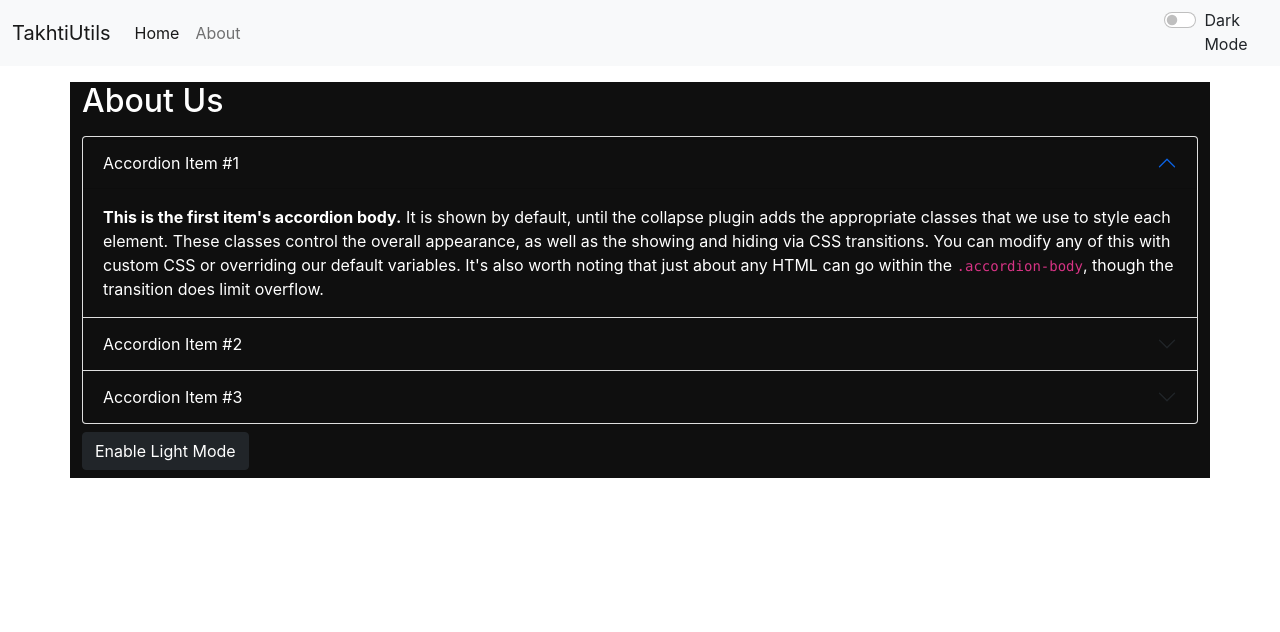
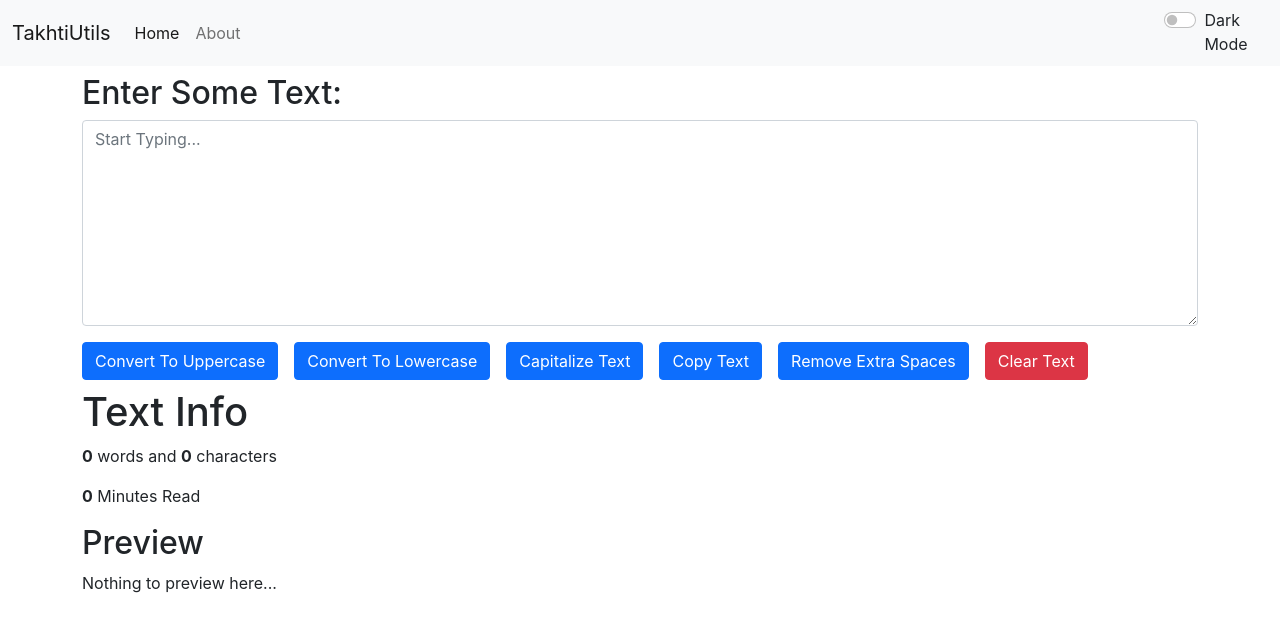
Before and after one commit to SaabK/TakhtiUtils, a React (Create React App) app: page / in a window 1280 px wide. Shown: the top 632 px of the page. Built offline with nearby package versions, Linux system fonts and the light colour scheme.

Commit message:
Working Navbar + React Router

```diff
--- a/src/App.js
+++ b/src/App.js
@@ -5,11 +5,11 @@ import About from './components/About';
 import Navbar from './components/Navbar';
 import {
   BrowserRouter as Router,
+  Route,
   Switch,
-  Route,
   Link
 } from "react-router-dom"
-// import TextForm from './components/TextForm';
+import TextForm from './components/TextForm';
 
 
 function App() {
@@ -44,14 +44,19 @@ function App() {
   }
 
   return (
-    <>
-    <Navbar title="TakhtiUtils" mode={mode} toggleMode={toggleMode}/>
-    <Alert alert={alert}/>
-    {/* <div className="container my-4">
-      <TextForm mode={mode} showAlert={showAlert} heading="Enter Some Text:"/>
-    </div> */}
-    <About/>
-    </>
+    <Router>
+      <Navbar title="TakhtiUtils" mode={mode} toggleMode={toggleMode}/>
+      <Alert alert={alert}/>
+      <Switch>
+        <Route exact path="/About">
+          <About/>
+        </Route>
+        <Route exact path="/" >
+          <TextForm mode={mode} showAlert={showAlert} heading="Enter Some Text:"/>
+        </Route>
+      </Switch>
+      {/* <TextForm mode={mode} showAlert={showAlert} heading="Enter Some Text:"/> */}
+    </Router>
   );
 }
 
--- a/src/components/About.js
+++ b/src/components/About.js
@@ -10,28 +10,28 @@ export default function About() {
     // With States
 
     const [darkMode, setDarkMode] = useState({
-        backgroundColor : '#0f0f0f',
-        color : 'white',
+        backgroundColor : 'white',
+        color : 'black',
         // borderRadius : '2%'
     })
 
     const [changeText, setChangeText] = useState("Enable Light Mode")
 
     const toggleDarkMode = () => {
-        if(darkMode.color === 'white') {
+        if(darkMode.color === 'black') {
 
             setDarkMode({
-                color: 'black',
-                backgroundColor: 'white'
+                color: 'white',
+                backgroundColor: '#0f0f0f'
             })
-            setChangeText("Enable Dark Mode")
+            setChangeText("Enable Light Mode")
         }
         else{
             setDarkMode({
-                backgroundColor : '#0f0f0f',
-                color : 'white'
+                backgroundColor : 'white',
+                color : 'black'
             })
-            setChangeText("Enable Light Mode")
+            setChangeText("Enable Dark Mode")
         }
     }
 
--- a/src/components/Navbar.js
+++ b/src/components/Navbar.js
@@ -1,21 +1,25 @@
 import React from 'react'
-
+import {
+    BrowserRouter as Router,
+    Link,
+  } from "react-router-dom"
 
 export default function Navbar(props) {
+
     return (
         <nav className={`navbar navbar-expand-lg navbar-${props.mode} bg-${props.mode}`}>
             <div className="container-fluid">
-                <a className="navbar-brand" href="/">{props.title}</a>
+                <Link className="navbar-brand" to="/">{props.title}</Link>
                 <button className="navbar-toggler" type="button" data-bs-toggle="collapse" data-bs-target="#navbarNav" aria-controls="navbarNav" aria-expanded="false" aria-label="Toggle navigation">
                     <span className="navbar-toggler-icon"></span>
                 </button>
                 <div className="collapse navbar-collapse" id="navbarNav">
                     <ul className="navbar-nav">
                         <li className="nav-item">
-                            <a className="nav-link active" aria-current="page" href="/">Home</a>
+                            <Link className="nav-link active" to="/">Home</Link>
                         </li>
                         <li className="nav-item">
-                            <a className="nav-link" href="/">About</a>
+                            <Link className="nav-link" to="/about">About</Link>
                         </li>
                     </ul>
                 </div>
--- a/src/components/TextForm.js
+++ b/src/components/TextForm.js
@@ -50,7 +50,7 @@ export default function TextForm(props) {
 
     return (
         <>
-        <div>
+        <div className="container my-2">
             <h2>{props.heading}</h2>
             <div className="mb-3">
                 <textarea className="form-control" id="textBox" rows="8" value={text} onChange={changeHandle} placeholder={"Start Typing..."} style={{backgroundColor: `${props.mode==='dark'?'#0a0a0a':'white'}`, color: `${props.mode==='dark'?'white':'black'}`}}></textarea>
```
Also changed, not shown: package.json (+6 -1 lines), 2 other files (tests, documents, lock files or other folders).
